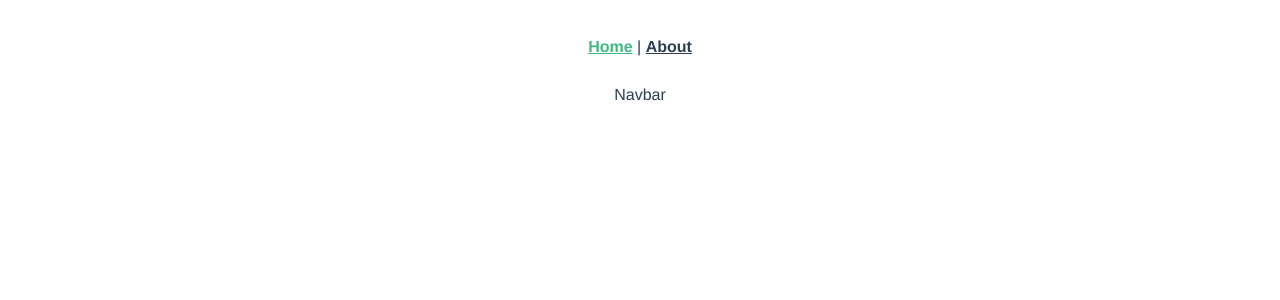
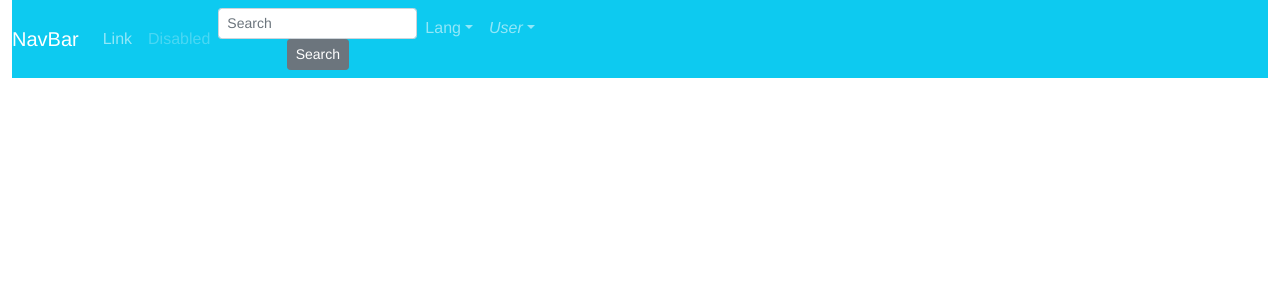
Before and after one commit to rafaelramos64/g-pharm-frontend-2, a Vue app: page / in a window 1280 px wide. Shown: the top 300 px of the page. Built offline with nearby package versions, Linux system fonts and the light colour scheme.

Commit message:
Add bootstrap and structure to navbar

```diff
--- a/package.json
+++ b/package.json
@@ -8,6 +8,8 @@
     "lint": "vue-cli-service lint"
   },
   "dependencies": {
+    "bootstrap": "^5.0.1",
+    "bootstrap-vue": "^2.21.2",
     "core-js": "^3.6.5",
     "vue": "^2.6.11",
     "vue-router": "^3.2.0"
--- a/src/App.vue
+++ b/src/App.vue
@@ -1,9 +1,5 @@
 <template>
   <div id="app">
-    <div id="nav">
-      <router-link to="/">Home</router-link> |
-      <router-link to="/about">About</router-link>
-    </div>
     <router-view />
   </div>
 </template>
--- a/src/components/Navbar.vue
+++ b/src/components/Navbar.vue
@@ -1,5 +1,48 @@
 <template>
-  <div>{{ name }}</div>
+  <div class="container-fluid">
+    <b-navbar toggleable="lg" type="dark" variant="info">
+      <b-navbar-brand href="#">NavBar</b-navbar-brand>
+
+      <b-navbar-toggle target="nav-collapse"></b-navbar-toggle>
+
+      <b-collapse id="nav-collapse" is-nav>
+        <b-navbar-nav>
+          <b-nav-item href="#">Link</b-nav-item>
+          <b-nav-item href="#" disabled>Disabled</b-nav-item>
+        </b-navbar-nav>
+
+        <!-- Right aligned nav items -->
+        <b-navbar-nav class="ml-auto">
+          <b-nav-form>
+            <b-form-input
+              size="sm"
+              class="mr-sm-2"
+              placeholder="Search"
+            ></b-form-input>
+            <b-button size="sm" class="my-2 my-sm-0" type="submit"
+              >Search</b-button
+            >
+          </b-nav-form>
+
+          <b-nav-item-dropdown text="Lang" right>
+            <b-dropdown-item href="#">EN</b-dropdown-item>
+            <b-dropdown-item href="#">ES</b-dropdown-item>
+            <b-dropdown-item href="#">RU</b-dropdown-item>
+            <b-dropdown-item href="#">FA</b-dropdown-item>
+          </b-nav-item-dropdown>
+
+          <b-nav-item-dropdown right>
+            <!-- Using 'button-content' slot -->
+            <template #button-content>
+              <em>User</em>
+            </template>
+            <b-dropdown-item href="#">Profile</b-dropdown-item>
+            <b-dropdown-item href="#">Sign Out</b-dropdown-item>
+          </b-nav-item-dropdown>
+        </b-navbar-nav>
+      </b-collapse>
+    </b-navbar>
+  </div>
 </template>
 
 <script>
--- a/src/views/Home.vue
+++ b/src/views/Home.vue
@@ -1,7 +1,5 @@
 <template>
-  <div class="home">
-    <Navbar />
-  </div>
+  <Navbar />
 </template>
 
 <script>
```
Also changed, not shown: src/main.js (+9 -0 lines).
